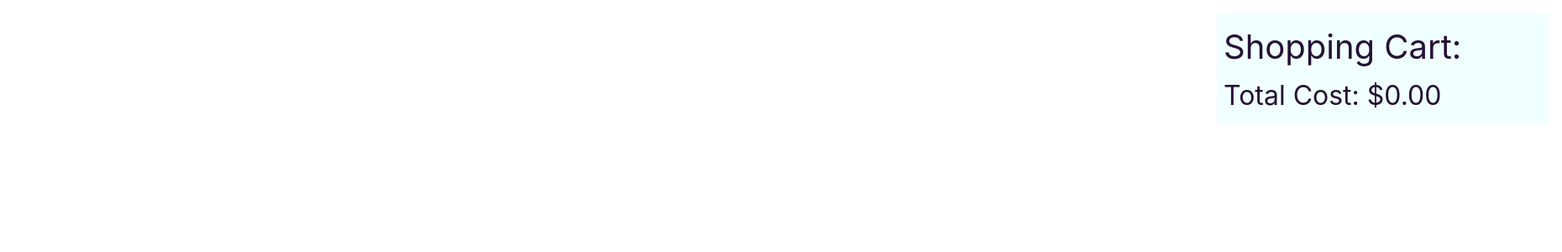
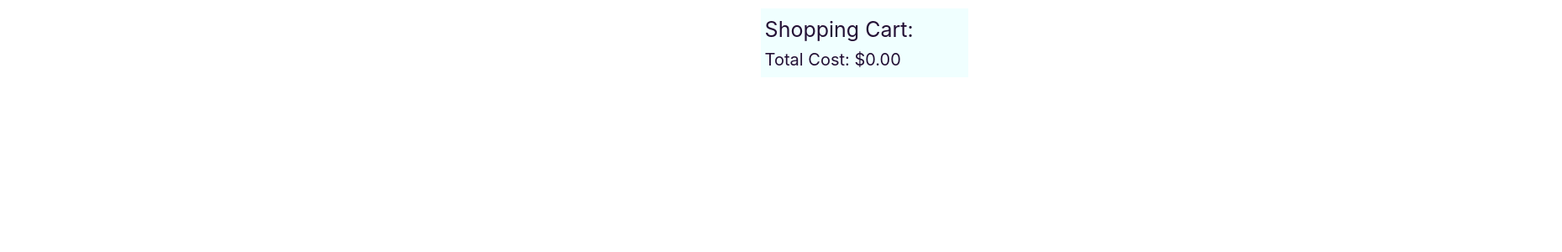
Before and after one commit to staten-island-tech/vue-reactivity-RBJ40, a Vue app in the folder app/: page / in a window 1280 px wide. Shown: the top 300 px of the page at 84% size, 1860 px wide, since content can reach past the window. Built offline with nearby package versions, Linux system fonts and the light colour scheme.

Commit message:
Update main.css

```diff
--- a/app/src/assets/main.css
+++ b/app/src/assets/main.css
@@ -1,4 +1,15 @@
 @import './base.css';
+html,
+body,
+* {
+  margin: 0;
+  padding: 0;
+  box-sizing: border-box;
+  font-size: 10px;
+  text-align: center;
+  align-items: center;
+}
+
 
 #app {
   max-width: 1280px;
```
